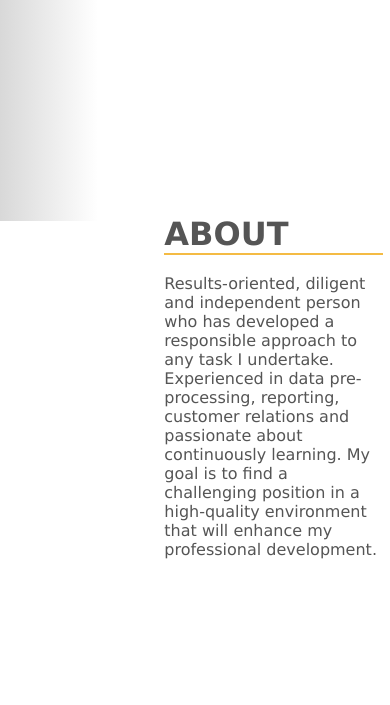
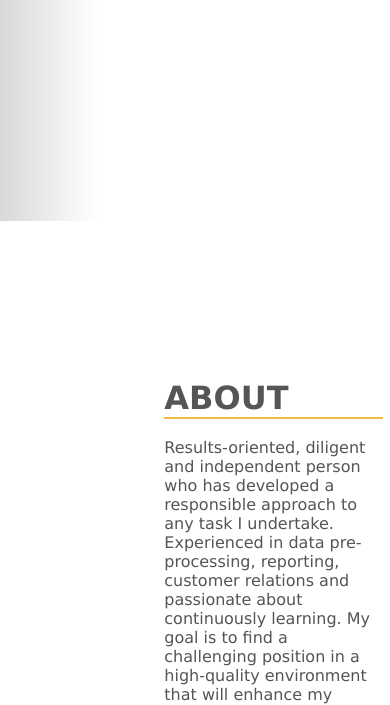
Before and after one commit to itiganas/resume, a website built with Parcel: page index.html in a window 390 px wide. Shown: the part 623-1328 px from the top of the page. Built offline with nearby package versions, Linux system fonts and the light colour scheme.

Commit message:
Update styles.css

```diff
--- a/styles.css
+++ b/styles.css
@@ -137,7 +137,7 @@ footer {
   }
 
   #short-presentation\ section, #about\ section, #resume\ section, #contact\ section{
-    padding: 50% 10%;
+    padding: 70% 10%;
   }
 
   .navbar {
```
